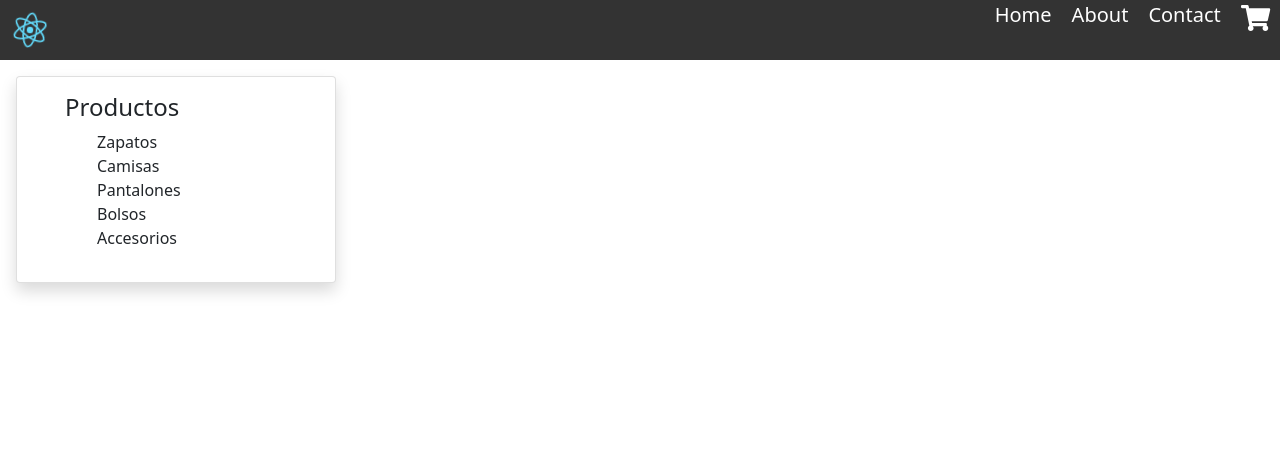
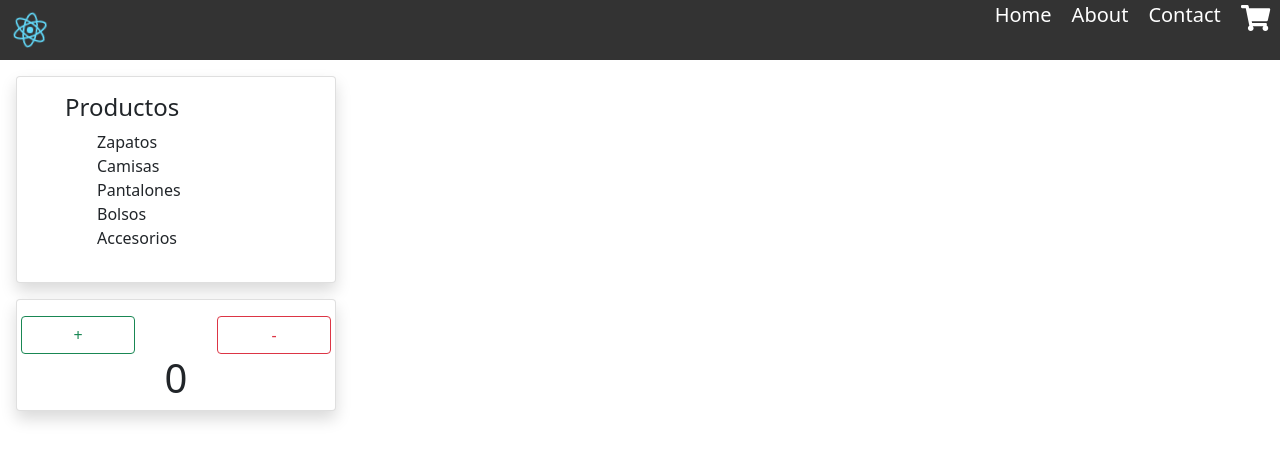
Before and after one commit to AlanLuna-00/DesafiosReactJS, a React (Create React App) app in the folder Clase-2/: page / in a window 1280 px wide. Shown: the top 460 px of the page. Built offline with nearby package versions, Linux system fonts and the light colour scheme.

Commit message:
add count

```diff
--- a/Clase-2/src/App.js
+++ b/Clase-2/src/App.js
@@ -2,6 +2,7 @@
 import './App.css';
 import NavBar from './components/NavBar';
 import ItemListContainer from './components/ItemListContainer';
+import ItemCount from './components/ItemCount';
 
 
 
@@ -10,6 +11,7 @@ function App() {
     <>
       <NavBar />
       <ItemListContainer />
+      <ItemCount />
     </>
   );
 }
--- /dev/null
+++ b/Clase-2/src/components/ItemCount.js
@@ -0,0 +1,30 @@
+import React, { useState } from 'react'
+import 'bootstrap/dist/css/bootstrap.min.css'
+
+const ItemCount = () => {
+    const  [number, setNumber] = useState(0)
+
+    const add = () => {
+        number === 0 ? setNumber(1) : setNumber(number + 1)
+    }
+
+    const remove = () => {
+        number === 0 ? setNumber(0) : setNumber(number - 1)
+    }
+
+    return (
+        <div className="card shadow w-25 m-3">
+            <div className="row d-flex justify-content-between">
+                <button className="btn btn-outline-success col-4 mt-3 ms-3" onClick={add}> + </button>
+                <button className="btn btn-outline-danger col-4 mt-3 me-3" onClick={remove}> - </button>
+            </div>
+            <div className="row count d-flex justify-content-center">
+                <h1 className="col-12 d-flex justify-content-center">
+                    {number}
+                </h1>
+            </div>
+        </div>
+    )
+}
+
+export default ItemCount
```
